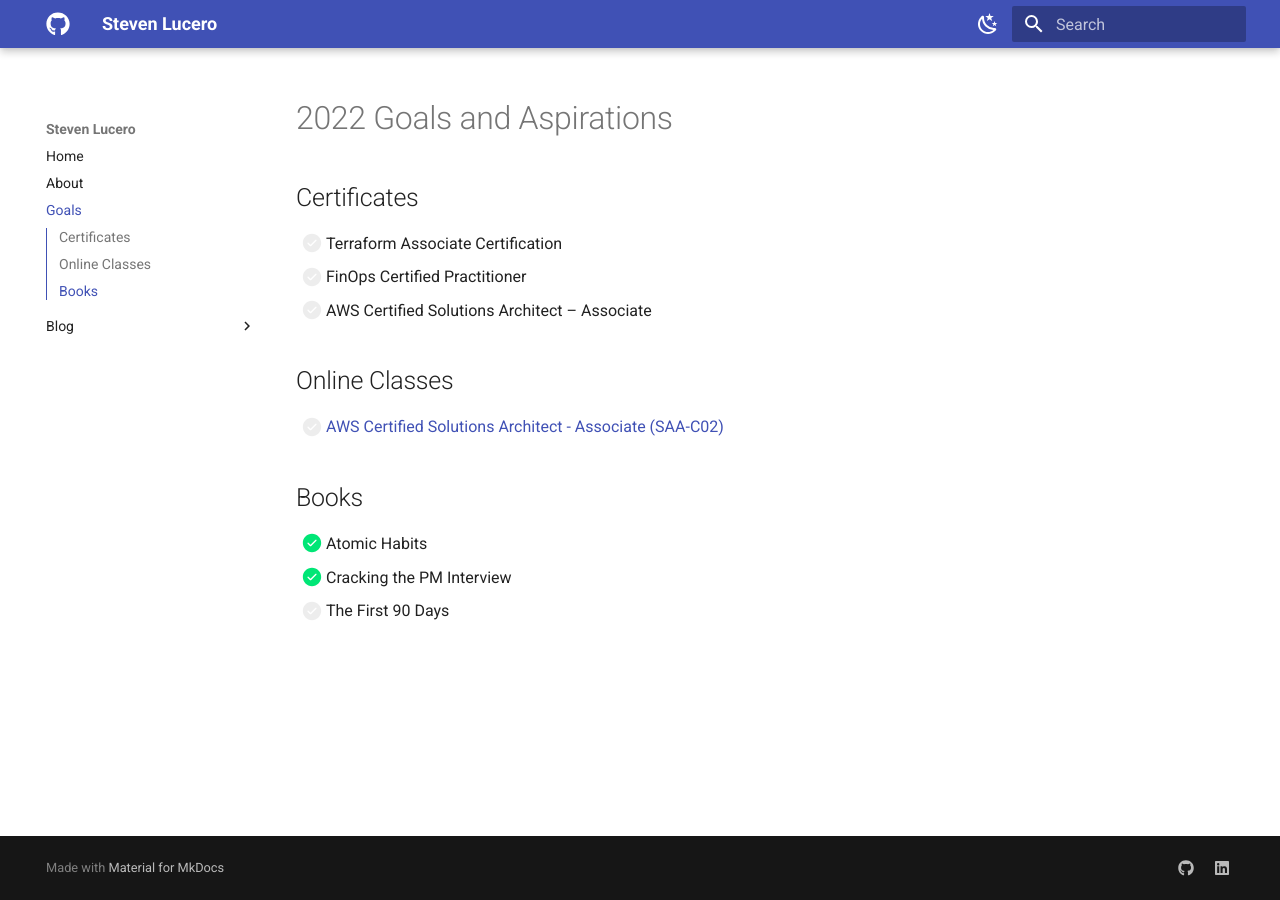
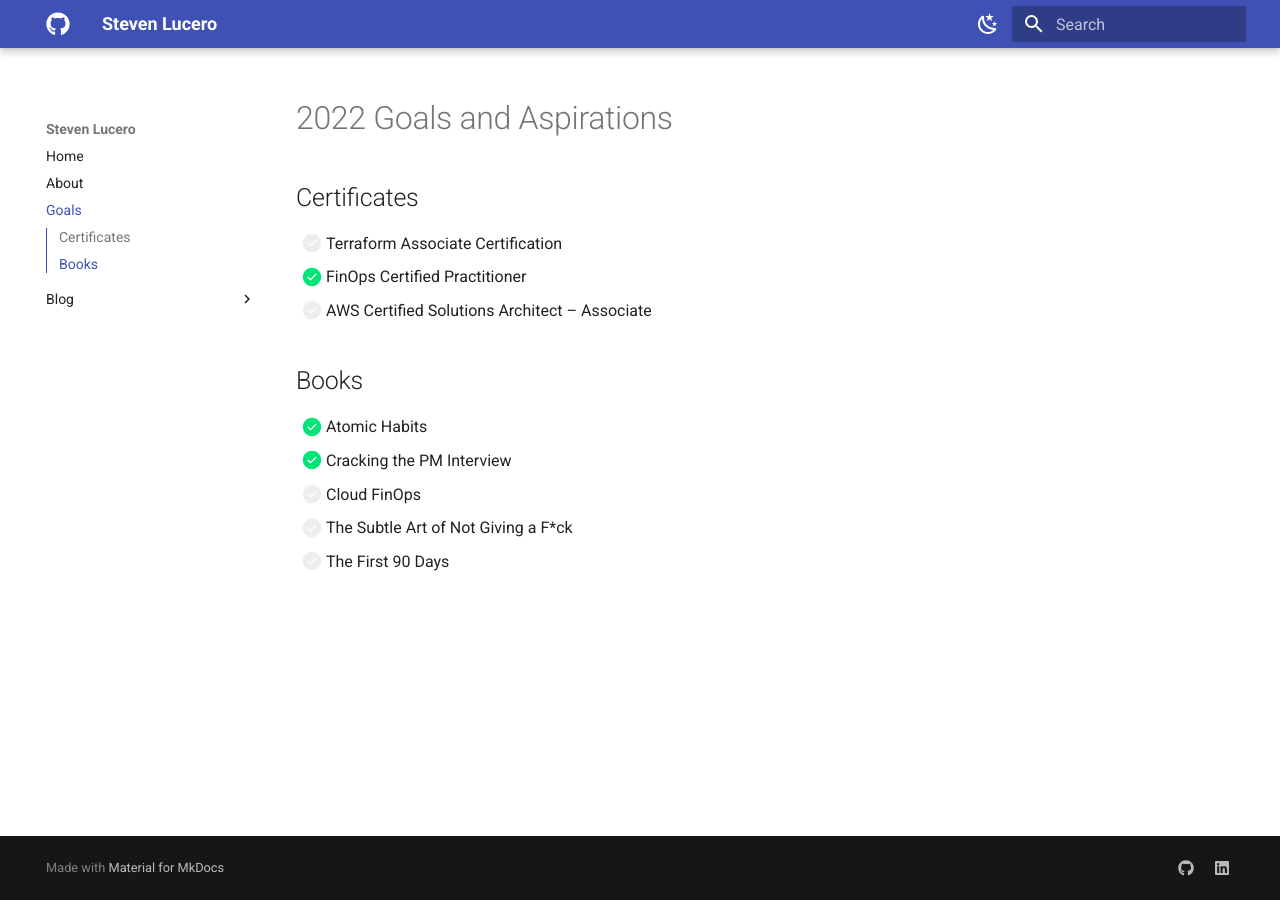
Before and after one commit to stevejoluc/stevejoluc.github.io, an MkDocs documentation site: the page built from docs/goals/goals.md, in a window 1280 px wide. Built offline with MkDocs 1.6.1 and Material for MkDocs 9.7.7, drawn with Linux system fonts in a browser that asks for light colours.

Commit message:
update goals

```diff
--- a/docs/goals/goals.md
+++ b/docs/goals/goals.md
@@ -1,13 +1,12 @@
 # 2022 Goals and Aspirations
 ## Certificates
 - [ ] Terraform Associate Certification
-- [ ] FinOps Certified Practitioner
+- [x] FinOps Certified Practitioner
 - [ ] AWS Certified Solutions Architect – Associate
-
-## Online Classes
-- [ ] [AWS Certified Solutions Architect - Associate (SAA-C02)](https://learn.cantrill.io/p/aws-certified-solutions-architect-associate-saa-c02)
 
 ## Books
 - [x] Atomic Habits
 - [x] Cracking the PM Interview
+- [ ] Cloud FinOps
+- [ ] The Subtle Art of Not Giving a F*ck
 - [ ] The First 90 Days
```
